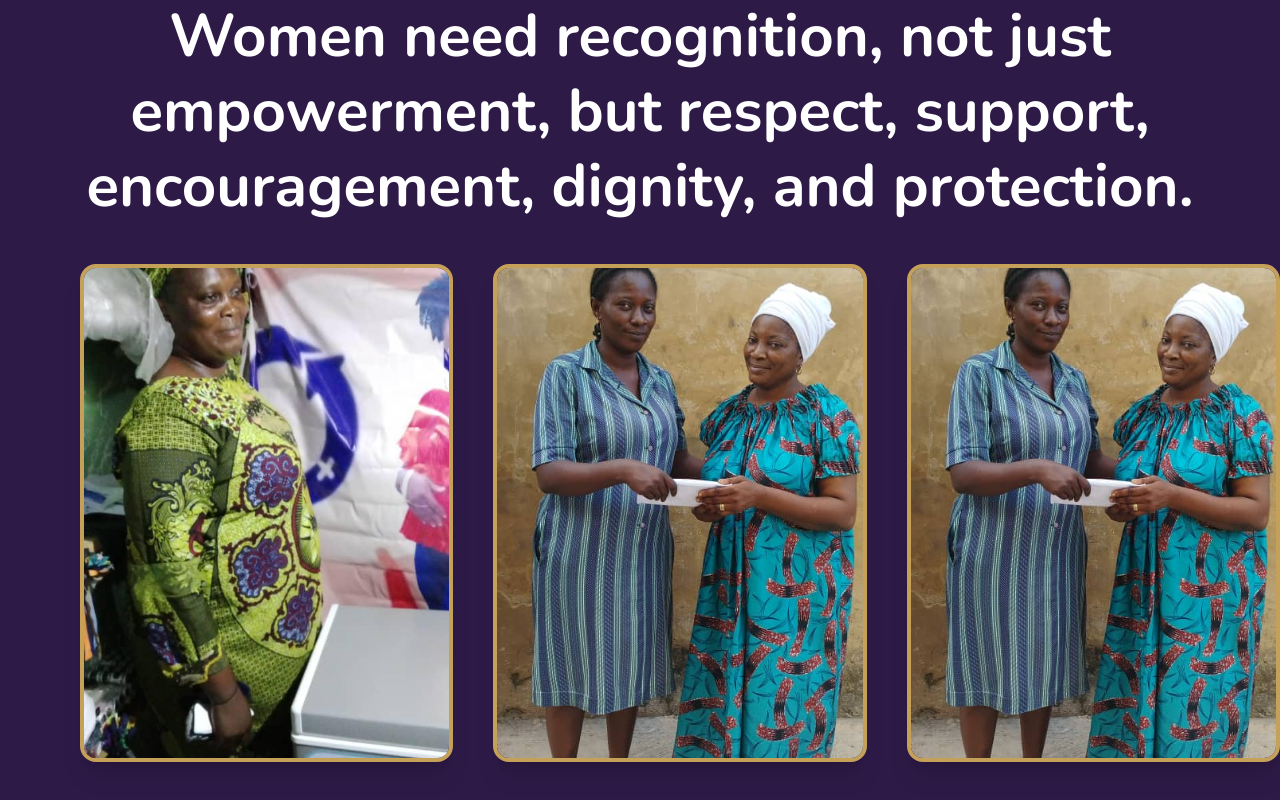
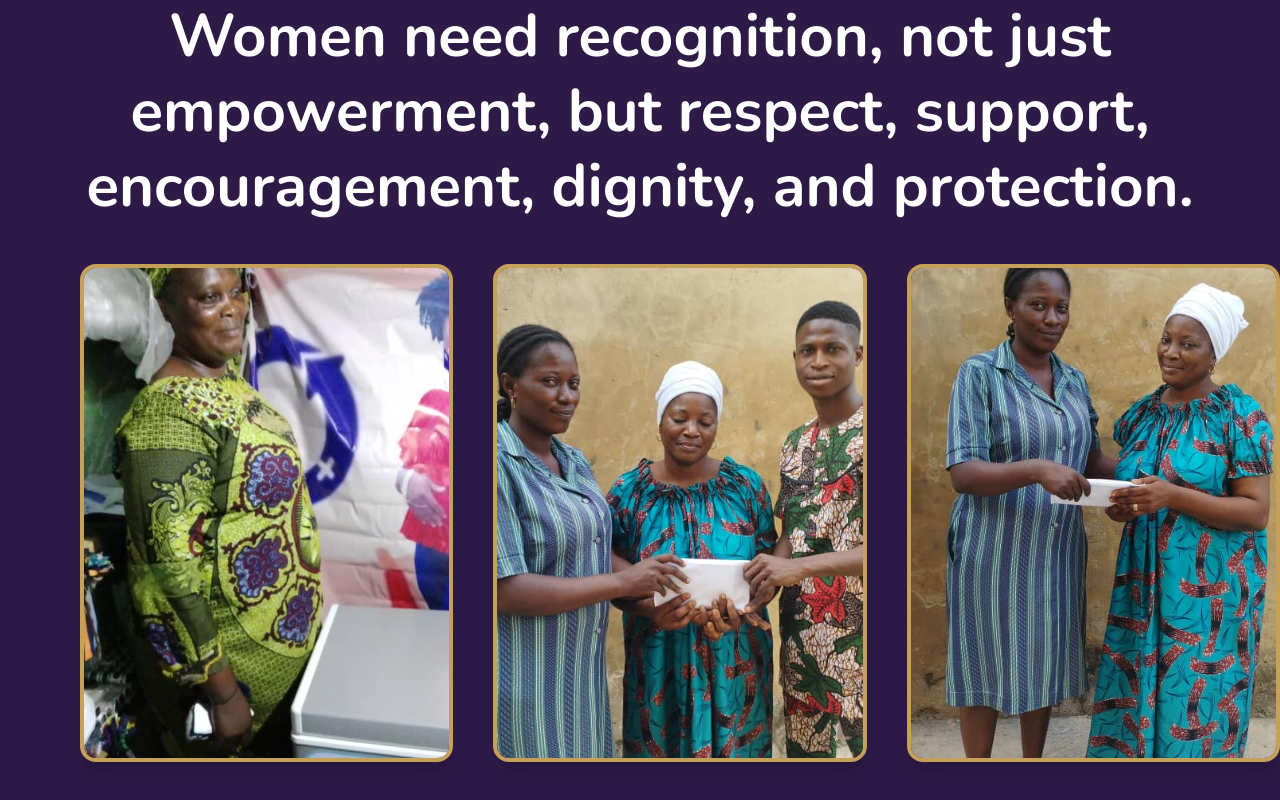
Before and after one commit to adesinaisaiah100/worin, a Next.js app: page / in a window 1280 px wide. Shown: the part 865-1665 px from the top of the page. Built offline with nearby package versions, Linux system fonts and the light colour scheme.

Commit message:
chaged image

```diff
--- a/app/page.tsx
+++ b/app/page.tsx
@@ -90,7 +90,7 @@ export default function Home() {
 
           <div className="relative w-full md:w-1/3 aspect-[3/4] rounded-2xl border-4 border-[#C5A059] overflow-hidden shadow-xl shrink-0">
                <Image
-            src="/give3.jpeg"
+            src="/give2.jpeg"
             alt="Give Image"
             fill
             className="object-cover hover:scale-105 transition-transform duration-500"
```
